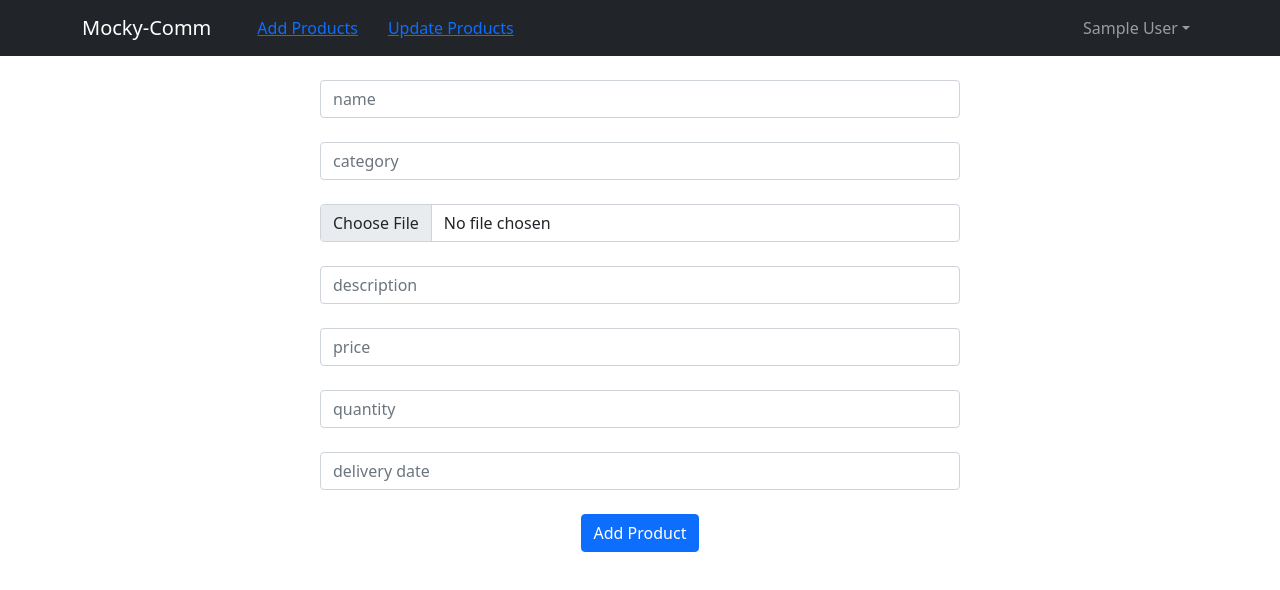
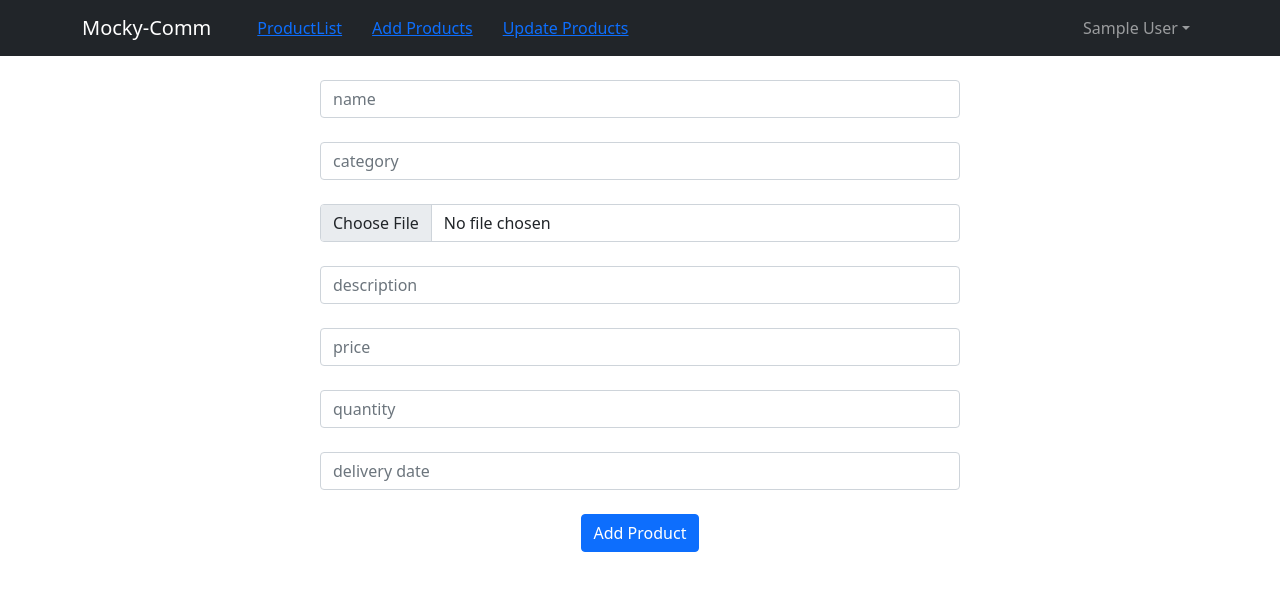
Before and after one commit to mua-wallace/mockyEcommerceSite, a React (Create React App) app in the folder mocky-dashboard/: page /add in a window 1280 px wide. Shown: the top 590 px of the page. Built offline with nearby package versions, Linux system fonts and the light colour scheme; sample sign-in values are in the browser's storage.

Commit message:
productList link added

```diff
--- a/mocky-dashboard/src/Header.js
+++ b/mocky-dashboard/src/Header.js
@@ -15,6 +15,7 @@ function Header() {
           <Nav className="me-auto navbar_wrapper">
             {localStorage.getItem("user-info") ? (
               <>
+                <Link to="/">ProductList</Link>
                 <Link to="/add">Add Products</Link>
                 <Link to="/update">Update Products</Link>
               </>
```
